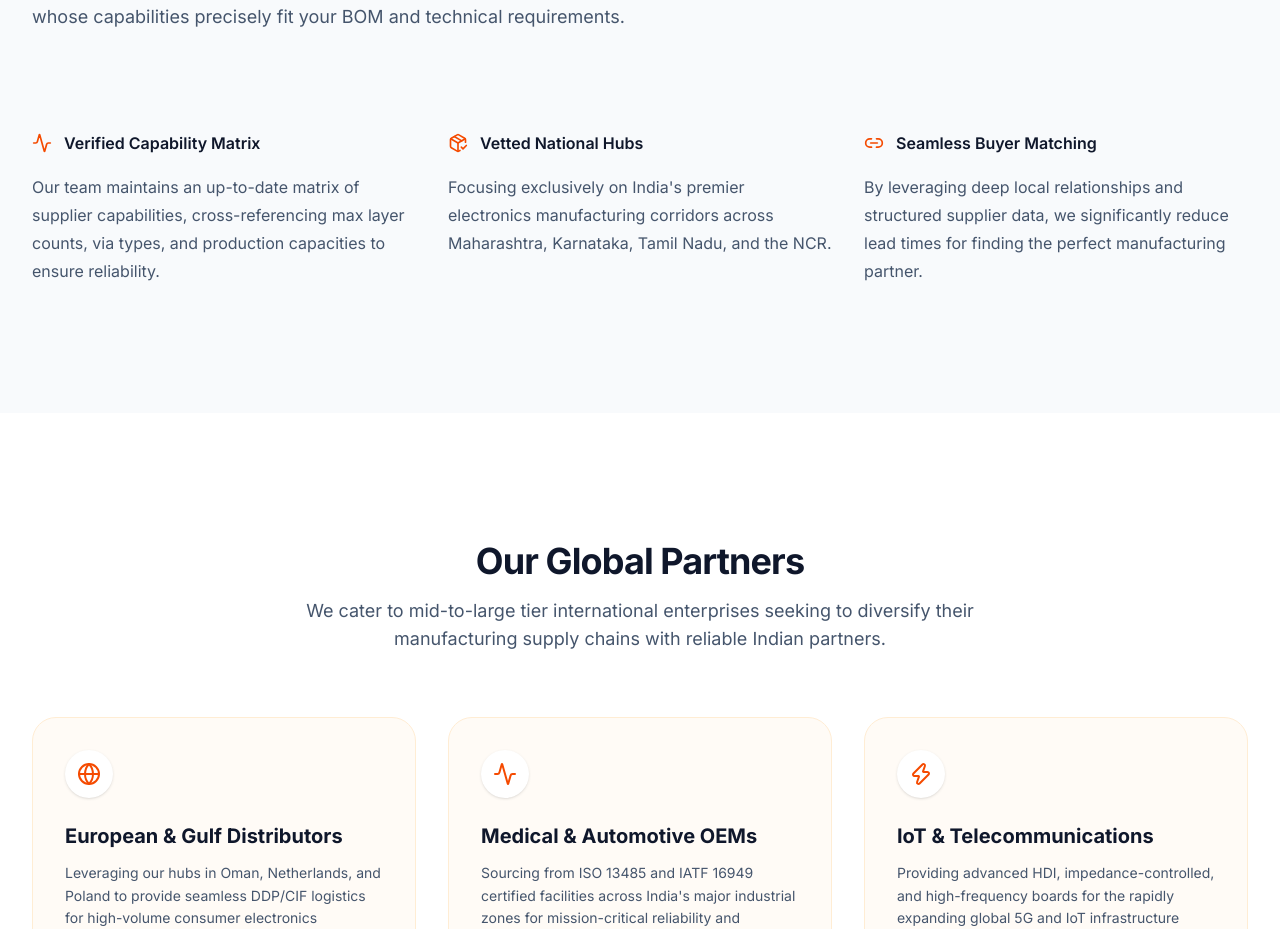
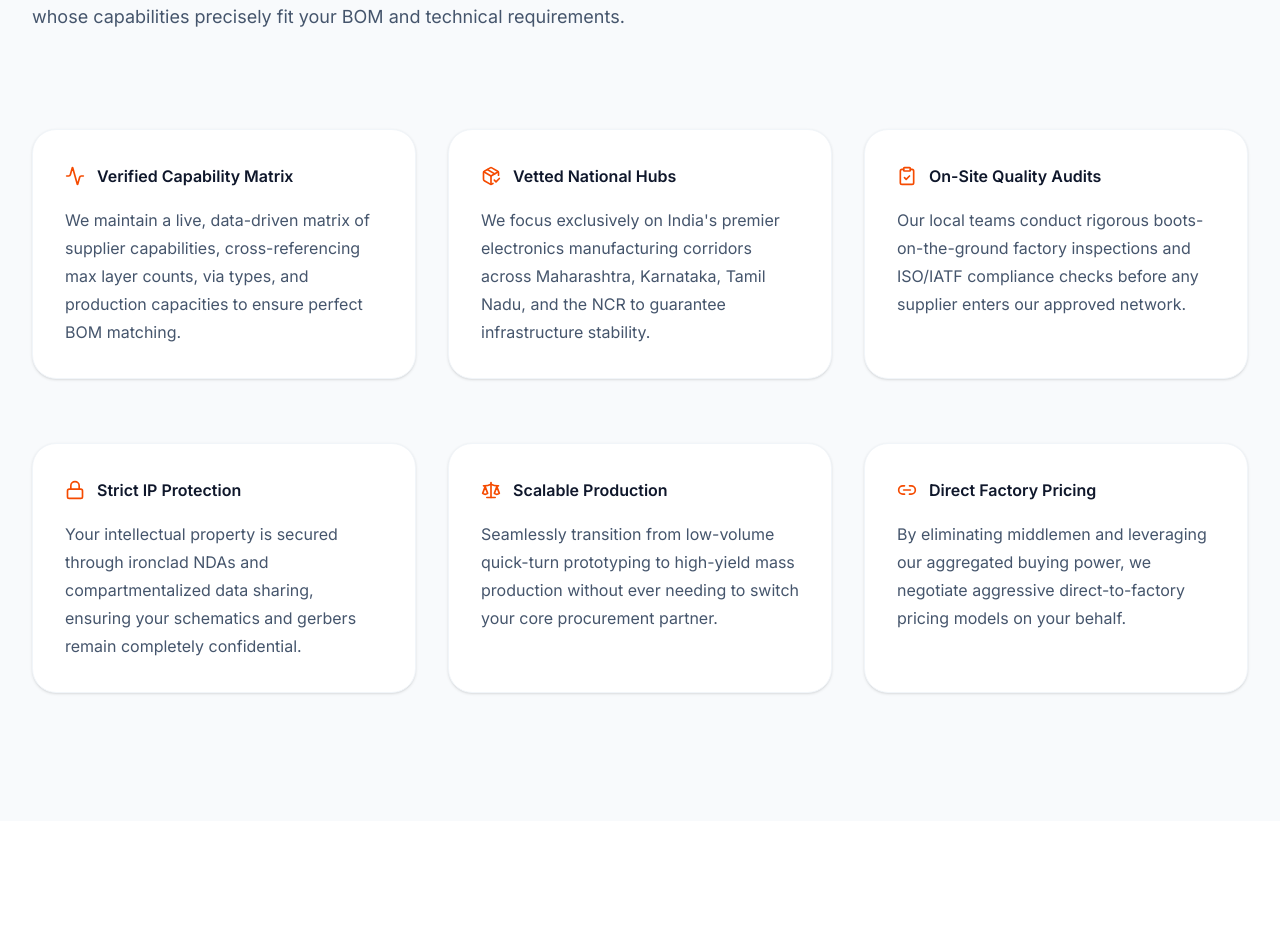
Before and after one commit to fardeenmohd/sino-magan-pcb-web, a Next.js app: page / in a window 1280 px wide. Shown: the part 2620-3549 px from the top of the page. Built offline with nearby package versions, Linux system fonts and the light colour scheme.

Commit message:
Expand Supplier Network section to showcase reliability, audits, IP protection, and pricing

```diff
--- a/src/app/page.tsx
+++ b/src/app/page.tsx
@@ -1,6 +1,6 @@
 import Image from "next/image";
 import ProductCarousel from "@/components/ProductCarousel";
-import { Activity, Cpu, Globe, Link2, ShieldCheck, Zap, Factory, PackageCheck, Rocket, Smartphone, Settings } from "lucide-react";
+import { Activity, Cpu, Globe, Link2, ShieldCheck, Zap, Factory, PackageCheck, Rocket, Smartphone, Settings, ClipboardCheck, Scale, Lock } from "lucide-react";
 
 import Link from "next/link";
 
@@ -149,31 +149,58 @@ export default function Home() {
           </div>
           <div className="mx-auto mt-16 max-w-2xl sm:mt-20 lg:mt-24 lg:max-w-none">
             <dl className="grid max-w-xl grid-cols-1 gap-x-8 gap-y-16 lg:max-w-none lg:grid-cols-3">
-              <div className="flex flex-col">
+              <div className="flex flex-col bg-white p-8 rounded-3xl shadow-sm border border-slate-100 hover:shadow-md transition-shadow">
                 <dt className="flex items-center gap-x-3 text-base font-semibold leading-7 text-slate-900">
                   <Activity className="h-5 w-5 flex-none text-orange-600" aria-hidden="true" />
                   Verified Capability Matrix
                 </dt>
                 <dd className="mt-4 flex flex-auto flex-col text-base leading-7 text-slate-600">
-                  <p className="flex-auto">Our team maintains an up-to-date matrix of supplier capabilities, cross-referencing max layer counts, via types, and production capacities to ensure reliability.</p>
+                  <p className="flex-auto">We maintain a live, data-driven matrix of supplier capabilities, cross-referencing max layer counts, via types, and production capacities to ensure perfect BOM matching.</p>
                 </dd>
               </div>
-              <div className="flex flex-col">
+              <div className="flex flex-col bg-white p-8 rounded-3xl shadow-sm border border-slate-100 hover:shadow-md transition-shadow">
                 <dt className="flex items-center gap-x-3 text-base font-semibold leading-7 text-slate-900">
                   <PackageCheck className="h-5 w-5 flex-none text-orange-600" aria-hidden="true" />
                   Vetted National Hubs
                 </dt>
                 <dd className="mt-4 flex flex-auto flex-col text-base leading-7 text-slate-600">
-                  <p className="flex-auto">Focusing exclusively on India's premier electronics manufacturing corridors across Maharashtra, Karnataka, Tamil Nadu, and the NCR.</p>
+                  <p className="flex-auto">We focus exclusively on India's premier electronics manufacturing corridors across Maharashtra, Karnataka, Tamil Nadu, and the NCR to guarantee infrastructure stability.</p>
                 </dd>
               </div>
-              <div className="flex flex-col">
+              <div className="flex flex-col bg-white p-8 rounded-3xl shadow-sm border border-slate-100 hover:shadow-md transition-shadow">
+                <dt className="flex items-center gap-x-3 text-base font-semibold leading-7 text-slate-900">
+                  <ClipboardCheck className="h-5 w-5 flex-none text-orange-600" aria-hidden="true" />
+                  On-Site Quality Audits
+                </dt>
+                <dd className="mt-4 flex flex-auto flex-col text-base leading-7 text-slate-600">
+                  <p className="flex-auto">Our local teams conduct rigorous boots-on-the-ground factory inspections and ISO/IATF compliance checks before any supplier enters our approved network.</p>
+                </dd>
+              </div>
+              <div className="flex flex-col bg-white p-8 rounded-3xl shadow-sm border border-slate-100 hover:shadow-md transition-shadow">
+                <dt className="flex items-center gap-x-3 text-base font-semibold leading-7 text-slate-900">
+                  <Lock className="h-5 w-5 flex-none text-orange-600" aria-hidden="true" />
+                  Strict IP Protection
+                </dt>
+                <dd className="mt-4 flex flex-auto flex-col text-base leading-7 text-slate-600">
+                  <p className="flex-auto">Your intellectual property is secured through ironclad NDAs and compartmentalized data sharing, ensuring your schematics and gerbers remain completely confidential.</p>
+                </dd>
+              </div>
+              <div className="flex flex-col bg-white p-8 rounded-3xl shadow-sm border border-slate-100 hover:shadow-md transition-shadow">
+                <dt className="flex items-center gap-x-3 text-base font-semibold leading-7 text-slate-900">
+                  <Scale className="h-5 w-5 flex-none text-orange-600" aria-hidden="true" />
+                  Scalable Production
+                </dt>
+                <dd className="mt-4 flex flex-auto flex-col text-base leading-7 text-slate-600">
+                  <p className="flex-auto">Seamlessly transition from low-volume quick-turn prototyping to high-yield mass production without ever needing to switch your core procurement partner.</p>
+                </dd>
+              </div>
+              <div className="flex flex-col bg-white p-8 rounded-3xl shadow-sm border border-slate-100 hover:shadow-md transition-shadow">
                 <dt className="flex items-center gap-x-3 text-base font-semibold leading-7 text-slate-900">
                   <Link2 className="h-5 w-5 flex-none text-orange-600" aria-hidden="true" />
-                  Seamless Buyer Matching
+                  Direct Factory Pricing
                 </dt>
                 <dd className="mt-4 flex flex-auto flex-col text-base leading-7 text-slate-600">
-                  <p className="flex-auto">By leveraging deep local relationships and structured supplier data, we significantly reduce lead times for finding the perfect manufacturing partner.</p>
+                  <p className="flex-auto">By eliminating middlemen and leveraging our aggregated buying power, we negotiate aggressive direct-to-factory pricing models on your behalf.</p>
                 </dd>
               </div>
             </dl>
```
